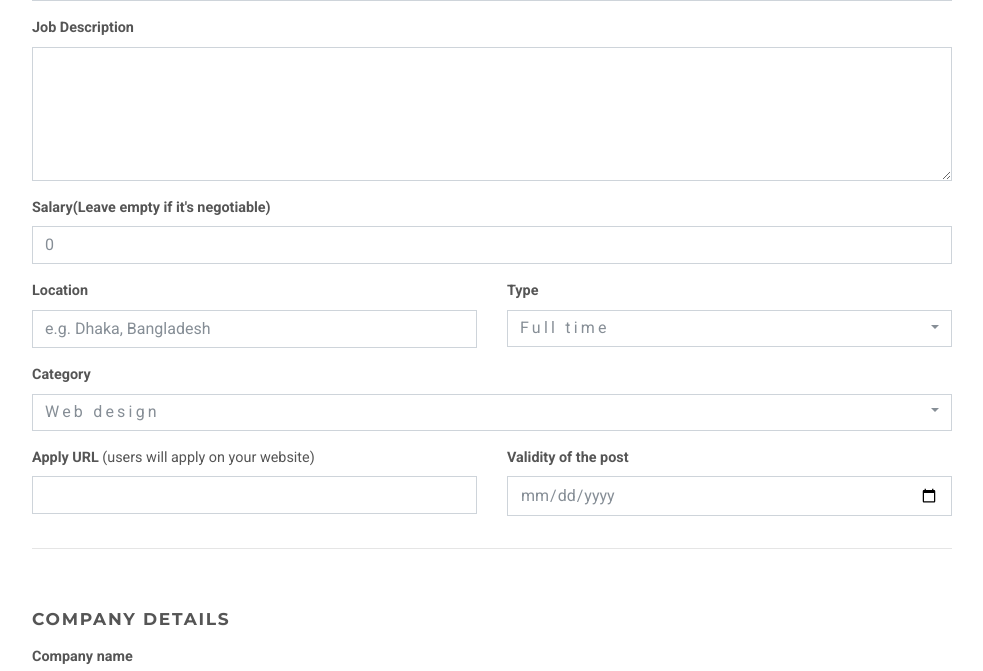
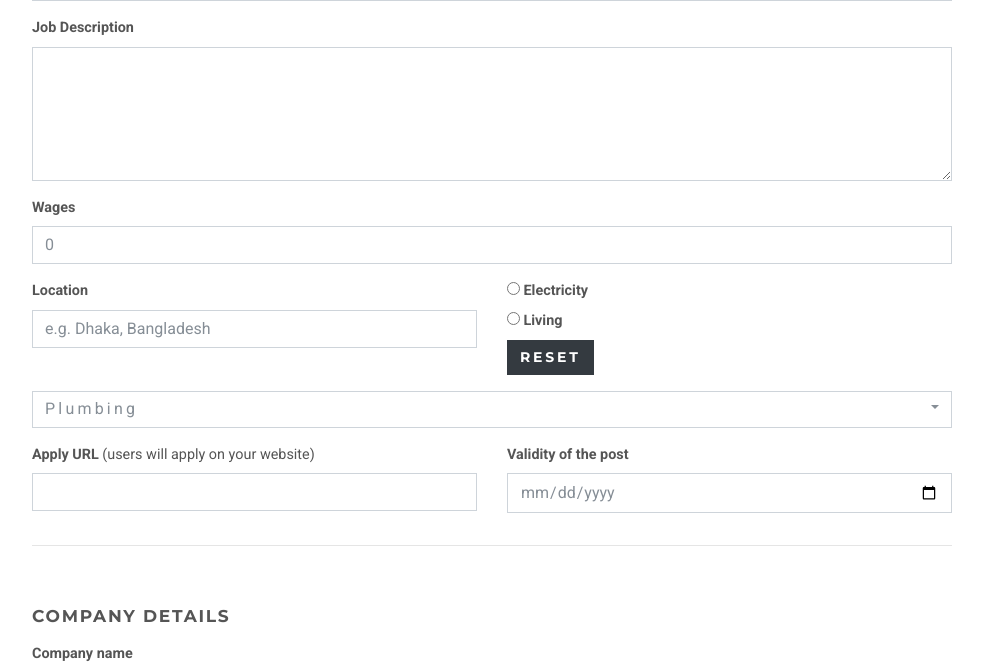
Before and after one commit to rajpateln1995/Job-Portal, a Django app: page /employer/jobs/create in a window 1280 px wide. Shown: the part 672-1343 px from the top of the page, without its empty margins (148-1131 px from the left). Run offline with Django 3.2, Linux system fonts and the light colour scheme; a user stored in the database is signed in; parts of the project's set-up code (start-up, migrations or seed data) failed here and were passed over; some libraries are stand-ins or nearby versions.

Commit message:
Changes Made

```diff
--- a/accounts/forms.py
+++ b/accounts/forms.py
@@ -17,6 +17,7 @@ class EmployeeRegistrationForm(UserCreationForm):
         self.fields['gender'].required = True
         self.fields['first_name'].label = "First Name"
         self.fields['last_name'].label = "Last Name"
+        self.fields['ph_no'].label = "Phone Number"
         self.fields['password1'].label = "Password"
         self.fields['password2'].label = "Confirm Password"
 
@@ -50,7 +51,7 @@ class EmployeeRegistrationForm(UserCreationForm):
 
     class Meta:
         model = User
-        fields = ['first_name', 'last_name', 'email', 'password1', 'password2', 'gender']
+        fields = ['first_name', 'last_name', 'email','ph_no', 'password1', 'password2', 'gender']
         error_messages = {
             'first_name': {
                 'required': 'First name is required',
@@ -62,6 +63,10 @@ class EmployeeRegistrationForm(UserCreationForm):
             },
             'gender': {
                 'required': 'Gender is required'
+            }
+            'ph_no':{
+                'required': 'Please Enter phone number',
+                'max_length':'Please enter valid number.'
             }
         }
 
@@ -85,6 +90,8 @@ class EmployerRegistrationForm(UserCreationForm):
         super(EmployerRegistrationForm, self).__init__(*args, **kwargs)
         self.fields['first_name'].label = "Company Name"
         self.fields['last_name'].label = "Company Address"
+        self.fields['ig_url'].label = "Facebook Link"
+        self.fields['twitter_url'].label = "Twitter Link"
         self.fields['password1'].label = "Password"
         self.fields['password2'].label = "Confirm Password"
 
@@ -113,10 +120,21 @@ class EmployerRegistrationForm(UserCreationForm):
                 'placeholder': 'Confirm Password',
             }
         )
+        self.fields['ig_url'].widget.attrs.update(
+            {
+                'placeholder': 'Facebook Link',
+            }
+        )
+        self.fields['twitter_url'].widget.attrs.update(
+            {
+                'placeholder': 'Twitter Link',
+            }
+        )
+
 
     class Meta:
         model = User
-        fields = ['first_name', 'last_name', 'email', 'password1', 'password2']
+        fields = ['first_name', 'last_name', 'email','ig_url','twitter_url', 'password1', 'password2']
         error_messages = {
             'first_name': {
                 'required': 'First name is required',
@@ -184,7 +202,12 @@ class EmployeeProfileUpdateForm(forms.ModelForm):
                 'placeholder': 'Enter Last Name',
             }
         )
+        self.fields['ph_no'].widget.attrs.update(
+            {
+                'placeholder':'Ph No.'
+            }
+        )
 
     class Meta:
         model = User
-        fields = ["first_name", "last_name", "gender"]
+        fields = ["first_name", "last_name", "gender","ph_no"]
--- a/accounts/models.py
+++ b/accounts/models.py
@@ -13,6 +13,9 @@ class User(AbstractUser):
     role = models.CharField(max_length=12, error_messages={
         'required': "Role must be provided"
     })
+    ph_no =  models.CharField(max_length=10, blank=True, null= False, default="")
+    ig_url = models.CharField(max_length=100, blank=True, null=True, default="")
+    twitter_url = models.CharField(max_length=100, blank=True, null=True, default="")
     gender = models.CharField(max_length=10, blank=True, null=True, default="")
     email = models.EmailField(unique=True, blank=False,
                               error_messages={
--- a/jobsapp/forms.py
+++ b/jobsapp/forms.py
@@ -10,7 +10,8 @@ class CreateJobForm(forms.ModelForm):
         labels = {
             "last_date": "Last Date",
             "company_name": "Company Name",
-            "company_description": "Company Description"
+            "company_description": "Company Description",
+            "job_category": "Job Category"
         }
 
     def is_valid(self):
--- a/jobsapp/models.py
+++ b/jobsapp/models.py
@@ -5,9 +5,10 @@ from django.utils import timezone
 from accounts.models import User
 
 JOB_TYPE = (
-    ('1', "Full time"),
-    ('2', "Part time"),
-    ('3', "Internship"),
+    ('1', "Plumbing"),
+    ('2', "Carpentry"),
+    ('3', "Masonary"),
+    ('4',"Electrical Repair"),
 )
 
 
@@ -16,15 +17,15 @@ class Job(models.Model):
     title = models.CharField(max_length=300)
     description = models.TextField()
     location = models.CharField(max_length=150)
-    type = models.CharField(choices=JOB_TYPE, max_length=10)
-    category = models.CharField(max_length=100)
+    category = models.CharField(choices=JOB_TYPE, max_length=20)
     last_date = models.DateTimeField()
     company_name = models.CharField(max_length=100)
-    company_description = models.CharField(max_length=300)
     website = models.CharField(max_length=100, default="")
     created_at = models.DateTimeField(default=timezone.now)
     filled = models.BooleanField(default=False)
-    salary = models.IntegerField(default=0, blank=True)
+    living_space = models.BooleanField(default=False)
+    electricity = models.BooleanField(default=False)
+    wage = models.IntegerField(default=0, blank=True)
 
     def get_absolute_url(self):
         return reverse('jobs:jobs-detail', args=[self.id])
--- a/jobsapp/urls.py
+++ b/jobsapp/urls.py
@@ -19,6 +19,7 @@ urlpatterns = [
     ])),
     path('apply-job/<int:job_id>', ApplyJobView.as_view(), name='apply-job'),
     path('jobs', JobListView.as_view(), name='jobs'),
+    path('employee/applications', ApplicationsView.as_view(), name='applications'),
     path('jobs/<int:id>', JobDetailsView.as_view(), name='jobs-detail'),
     path('employer/jobs/create', JobCreateView.as_view(), name='employer-jobs-create'),
 ]
--- a/templates/base.html
+++ b/templates/base.html
@@ -113,7 +113,7 @@
                             <div aria-labelledby="clientZone" class="dropdown-menu">
                                 <a href="{% url 'accounts:employer-profile-update' %}" class="dropdown-item">Edit Profile</a>
                                 <a href="{% url 'accounts:logout' %}" class="dropdown-item">Logout</a>
-                            </div>
+                            </div>ll
                         </li>
                     {% else %}
                         <li class="nav-item dropdown">
@@ -122,6 +122,7 @@
                             </a>
                             <div aria-labelledby="pages" class="dropdown-menu">
                                 <a href="{% url 'accounts:employee-register' %}" class="dropdown-item">Employee</a>
+                                <a href="{% url 'jobs:applications' %}" class="dropdown-item">Your Applications</a>
                                 <a href="{% url 'accounts:employer-register' %}" class="dropdown-item">Employers</a>
                             </div>
                         </li>
--- a/templates/jobs/create.html
+++ b/templates/jobs/create.html
@@ -61,8 +61,8 @@
                         </div>
                         <div class="row">
                             <div class="col-lg-12 form-group">
-                                <label for="salary">Salary(Leave empty if it's negotiable)</label>
-                                <input id="salary" name="salary" type="number" min="1000" class="form-control" value="{{ form.salary.value|default_if_none:"" }}">
+                                <label for="wage">Wages</label>
+                                <input id="wage" name="salary" type="number" min="100" class="form-control" value="{{ form.wage.value|default_if_none:"" }}">
                             </div>
                         </div>
                         <div class="row">
@@ -72,25 +72,21 @@
                                        class="form-control" value="{{ form.location.value|default_if_none:"" }}">
                             </div>
                             <div class="col-lg-6 form-group">
-                                <label for="type">Type</label>
-                                <select id="type" name="type" placeholder="Choose job type"
-                                        class="form-control select2">
-                                    <option value="1" {% if form.type.value == "1" %} selected {% endif %}>Full time</option>
-                                    <option value="2" {% if form.type.value == "2" %} selected {% endif %}>Part time</option>
-                                    <option value="3" {% if form.type.value == "3" %} selected {% endif %}>Internship</option>
-                                </select>
+                                <input type="radio" id="electricity"  value = "true" class="amenities">
+                                <label for="electricity">Electricity</label><br>
+                                <input type="radio" id="living" value = "true" class="amenities">
+                                <label for="living">Living</label><br>
+                                <button id="reset" type = "button" class="btn btn-dark">Reset</button>
                             </div>
                         </div>
                         <div class="row">
                             <div class="col-lg-12 form-group">
-                                <label for="category">Category</label>
-                                <select id="category" name="category" class="form-control select2">
-                                    <option value="web-design" {% if form.category.value == "web-design" %} selected {% endif %}>Web design</option>
-                                    <option value="graphic-design" {% if form.category.value == "graphic-design" %} selected {% endif %}>Graphic design</option>
-                                    <option value="web-development" {% if form.category.value == "web-development" %} selected {% endif %}>Web development</option>
-                                    <option value="human-resource" {% if form.category.value == "human-resource" %} selected {% endif %}>Human Resources</option>
-                                    <option value="support" {% if form.category.value == "support" %} selected {% endif %}>Support</option>
-                                    <option value="android" {% if form.category.value == "android" %} selected {% endif %}>Android</option>
+                                <!-- <label for="job_category">Category</label> -->
+                                <select id="job_category" name="category" class="form-control select2">
+                                    <option value="1" {% if form.category.value == "Plumbing" %} selected {% endif %}>Plumbing</option>
+                                    <option value="2" {% if form.category.value == "Carpentry" %} selected {% endif %}>Carpentry</option>
+                                    <option value="3" {% if form.category.value == "Masonary" %} selected {% endif %}>Masonary</option>
+                                    <option value="4" {% if form.category.value == "Electrical Repair" %} selected {% endif %}>Electrical Repair</option>
                                 </select>
                             </div>
                         </div>
@@ -158,5 +154,16 @@
             </div>
         </div>
     </section>
+    <script>
+        var radio = document.getElementsByClassName('amenities');
+        var reset = document.getElementById('reset')
+        reset.addEventListener('click',function(){
+             for(var i = 0; i < radio.length; i++){
+                 radio[i].checked = false;
+             }
+         });
 
+
+
+     </script>
 {% endblock %}
```
Also changed, not shown: jobsapp/views/employee.py (+23 -1 lines), templates/jobs/details.html (+15 -4 lines), templates/jobs/employee/applications.html (added, +15 -0 lines).
